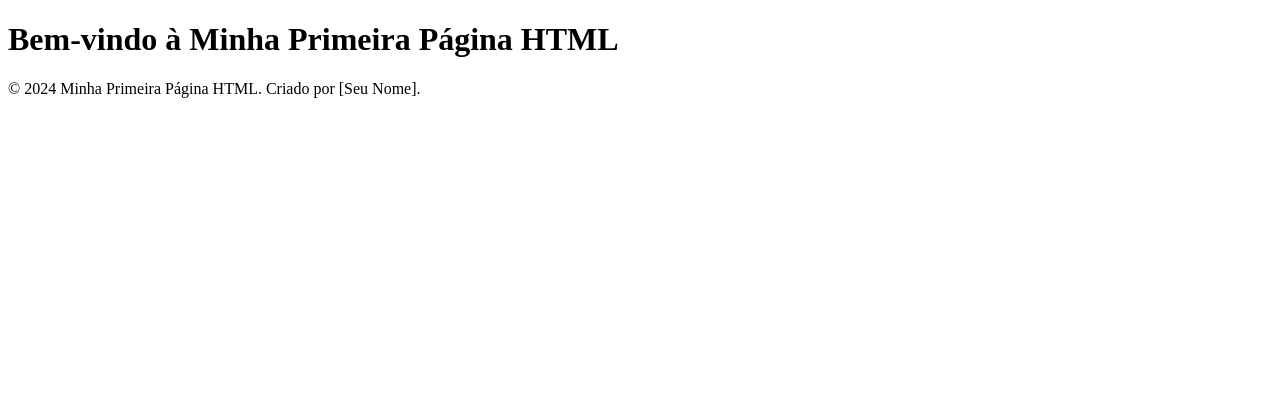
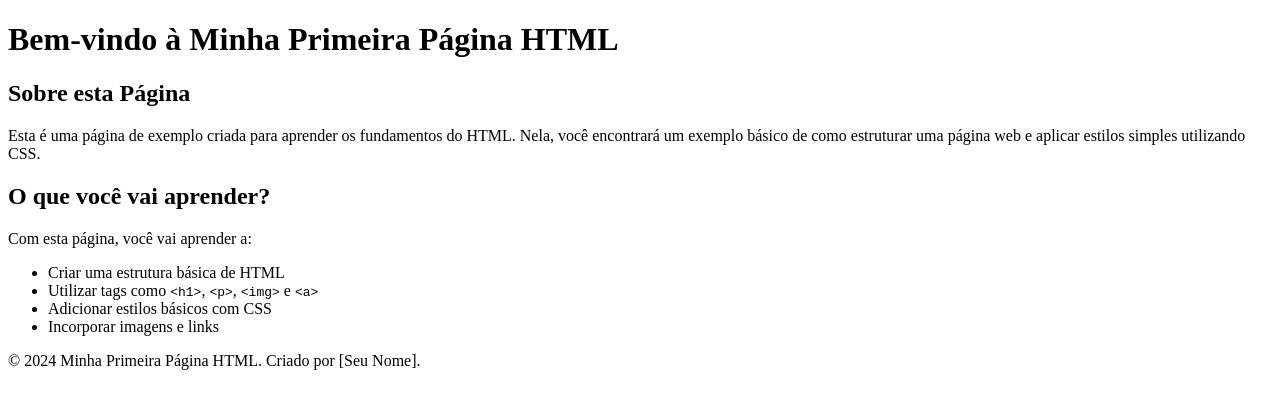
Before and after one commit to elasnarederio/ProjetoDelas, a plain HTML site: page index.html in a window 1280 px wide. Drawn offline with Linux system fonts and the light colour scheme.

Commit message:
Alterando mais o código

```diff
--- a/index.html
+++ b/index.html
@@ -9,6 +9,21 @@
     <header>
         <h1>Bem-vindo à Minha Primeira Página HTML</h1>
     </header>
+    <main>
+        <h2>Sobre esta Página</h2>
+        <p>Esta é uma página de exemplo criada para aprender os fundamentos do HTML.
+            Nela, você encontrará um exemplo básico de como estruturar uma página web
+            e aplicar estilos simples utilizando CSS.</p>
+
+        <h2>O que você vai aprender?</h2>
+        <p>Com esta página, você vai aprender a:</p>
+        <ul>
+            <li>Criar uma estrutura básica de HTML</li>
+            <li>Utilizar tags como <code>&lt;h1&gt;</code>, <code>&lt;p&gt;</code>, <code>&lt;img&gt;</code> e <code>&lt;a&gt;</code></li>
+            <li>Adicionar estilos básicos com CSS</li>
+            <li>Incorporar imagens e links</li>
+        </ul>
+    </main>
     <footer>
         <p>© 2024 Minha Primeira Página HTML. Criado por [Seu Nome].</p>
     </footer>
```
